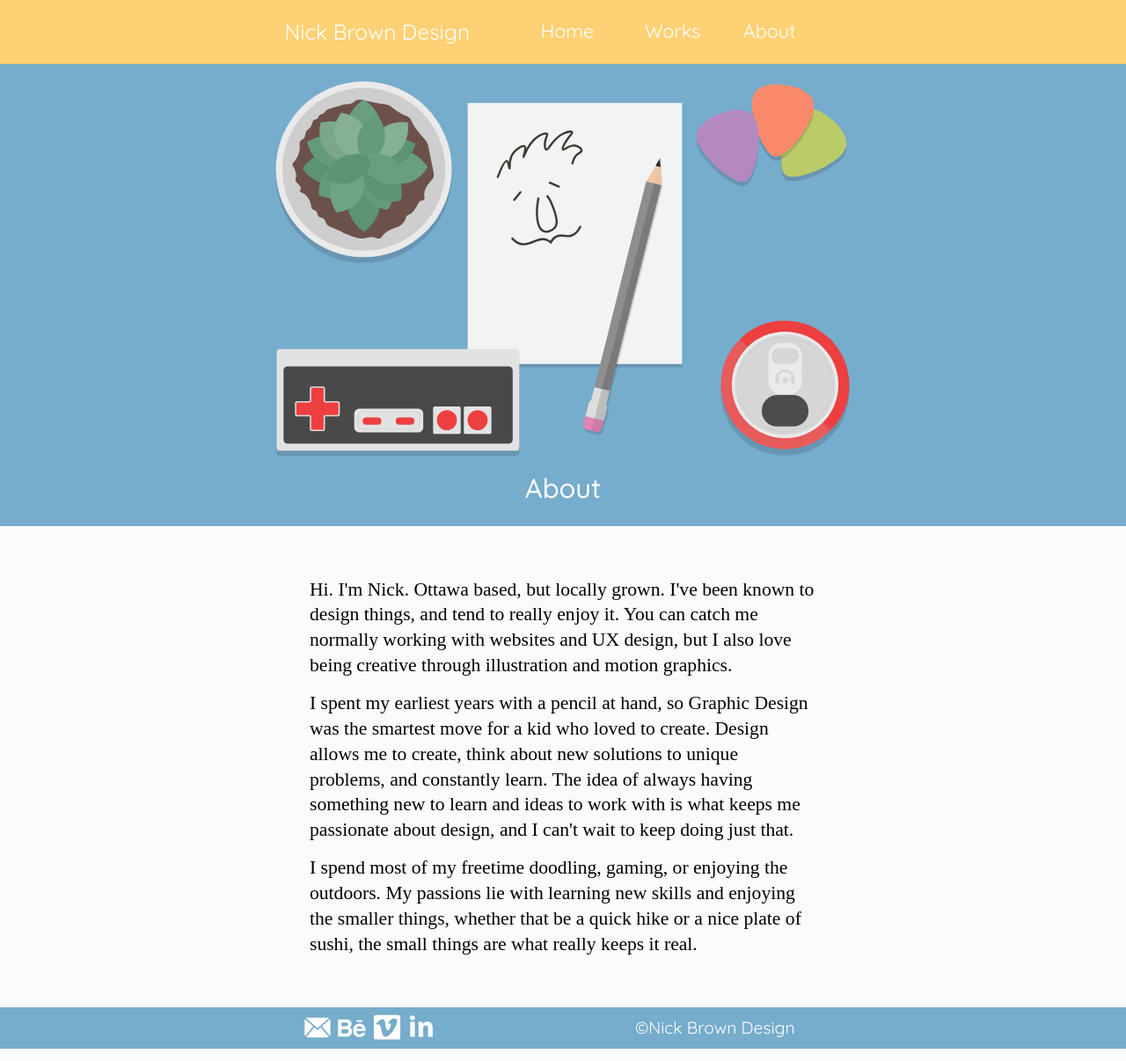
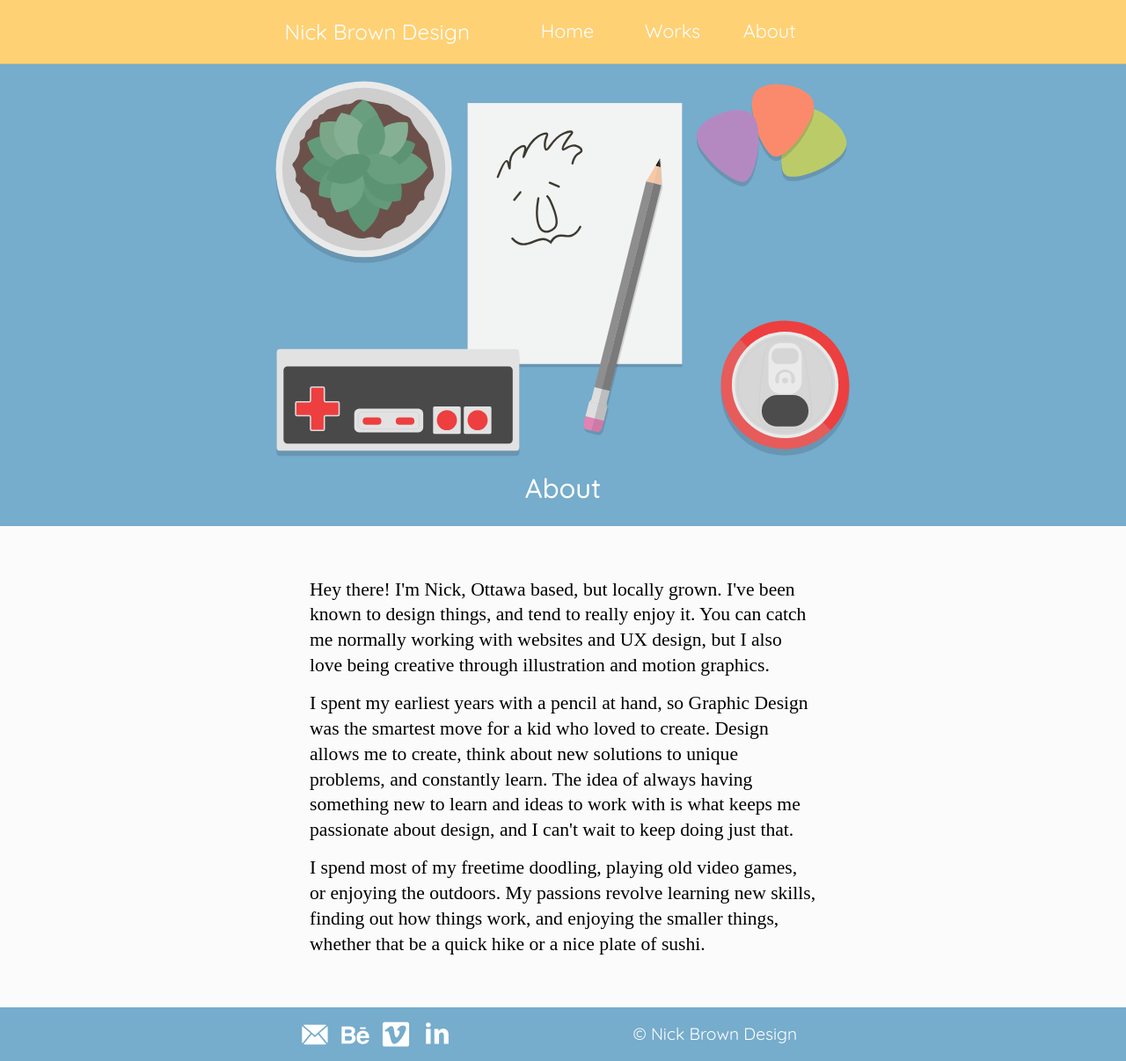
Before and after one commit to nicktgbrown/portfolio-site, a Jekyll site: the page built from about.html, in a window 1280 px wide. Shown: the whole page at 88% size. Built offline with Jekyll 4.4.1, drawn with Linux system fonts in a browser that asks for light colours; some web fonts are replaced.

Commit message:
Change about me, edit spacing on home, add to case 2

```diff
--- a/_layouts/default.html
+++ b/_layouts/default.html
@@ -61,33 +61,33 @@
   {{content}}
   </main>
 
-  <footer role="contentinfo" class="gutter-1-4 pad-t-1-4 pad-b-1-4">
+  <footer role="contentinfo" class="pad-t-1-2 pad-b-1-2">
     <div class="grid grid-middle max-length">
       <div class="unit unit-xs-1-2 unit-s-1-2 unit-m-1-2 unit-l-1-2 unit-xl-1-2">
         <div class="grid grid-middle">
           <div class="unit unit-xs-1-4 unit-s-1-4 unit-m-1-4 unit-l-1-4 unit-xl-1-4">
-            <a itemprop="email" class="gutter-1-8 icon right" href="mailto:whatsup@nickbrowndesign.ca">
+            <a itemprop="email" class="gutter-1-4 icon right" href="mailto:whatsup@nickbrowndesign.ca">
               <i class="icon i-32">
                 <img class="img-flex" src="{{site.baseurl}}/images/email.svg" alt="Email Me">
               </i>
             </a>
           </div>
           <div class="unit unit-xs-1-4-centered unit-s-1-4-centered unit-m-1-4-centered unit-l-1-4-centered unit-xl-1-4-centered">
-            <a class="gutter-1-8 icon" href="https://www.behance.net/ntgbrown">
+            <a class="gutter-1-4 icon" href="https://www.behance.net/ntgbrown">
               <i class="icon i-32">
                 <img class="img-flex" src="{{site.baseurl}}/images/behance-logo.svg" alt="Behance">
               </i>
             </a>
           </div>
           <div class="unit unit-xs-1-4-centered unit-s-1-4-centered unit-m-1-4-centered unit-l-1-4-centered unit-xl-1-4-centered">
-            <a class="gutter-1-8 icon" href="https://vimeo.com/user71123987">
+            <a class="gutter-1-4 icon" href="https://vimeo.com/user71123987">
               <i class="icon i-32">
                 <img class="img-flex" src="{{site.baseurl}}/images/vimeo-square-logo.svg" alt="Vimeo">
               </i>
             </a>
           </div>
           <div class="unit unit-xs-1-4 unit-s-1-4 unit-m-1-4 unit-l-1-4 unit-xl-1-4">
-            <a class="gutter-1-8 icon left" href="https://www.linkedin.com/in/nicholas-brown-66028b146/">
+            <a class="gutter-1-4 icon left" href="https://www.linkedin.com/in/nicholas-brown-66028b146/">
               <i class="icon i-32">
                 <img class="img-flex" src="{{site.baseurl}}/images/linkedin-logo.svg" alt="Linkedin">
               </i>
@@ -96,7 +96,7 @@
         </div>
       </div>
       <div id="data-author" itemscope itemprop="author" itemscope itemtype="http://schema.org/Person" class="unit unit-xs-1-2 unit-s-1-2 unit-m-1-2 unit-l-1-2 unit-xl-1-2 unit-content-center-vertical">
-        <h4 class="kilo right gutter-1-2 push-0">©<span itemprop="name">Nick Brown Design</span></h4>
+        <h4 class="kilo right gutter-1-2 push-0">©<span itemprop="name"> Nick Brown Design</span></h4>
       </div>
     </div>
   </footer>
--- a/about.html
+++ b/about.html
@@ -17,8 +17,8 @@ priority: .3
   </div>
 </div>
   <div itemprop="about" class="gutter-2 max-length center wrapper pad-t push-2">
-    <p class="mega push-1-2 pad-t">Hi. I'm Nick. Ottawa based, but locally grown. I've been known to design things, and tend to really enjoy it. You can catch me normally working with websites and UX design, but I also love being creative through illustration and motion graphics.</p>
+    <p class="mega push-1-2 pad-t">Hey there! I'm Nick, Ottawa based, but locally grown. I've been known to design things, and tend to really enjoy it. You can catch me normally working with websites and UX design, but I also love being creative through illustration and motion graphics.</p>
     <p class="mega push-1-2">I spent my earliest years with a pencil at hand, so Graphic Design was the smartest move for a kid who loved to create. Design allows me to create, think about new solutions to unique problems, and constantly learn. The idea of always having something new to learn and ideas to work with is what keeps me passionate about design, and I can't wait to keep doing just that.</p>
-    <p class="mega push-1-2">I spend most of my freetime doodling, gaming, or enjoying the outdoors. My passions lie with learning new skills and enjoying the smaller things, whether that be a quick hike or a nice plate of sushi, the small things are what really keeps it real.</p>
+    <p class="mega push-1-2">I spend most of my freetime doodling, playing old video games, or enjoying the outdoors. My passions revolve learning new skills, finding out how things work, and enjoying the smaller things, whether that be a quick hike or a nice plate of sushi.</p>
   </div>
 </div>
--- a/case2.html
+++ b/case2.html
@@ -40,5 +40,6 @@ priority: .7
     <p class="kilo push-0">text goes here</p>
     <h3 class="peta pad-t push-1-4">Final Product</h3>
     <p class="kilo">text goes here</p>
+    <a href="https://xd.adobe.com/view/c26daddf-324c-4f06-4c67-75c792c783dd-b45c/" target="_blank" class="button center island-1-2">Explore the Prototype!</a>
   </div>
 </div>
--- a/case4.html
+++ b/case4.html
@@ -42,7 +42,7 @@ priority: .7
       <iframe src="https://player.vimeo.com/video/294962902?color=6fa8c5&byline=0&portrait=0" style="position:absolute;top:0;left:0;width:100%;height:100%;" frameborder="0" webkitallowfullscreen mozallowfullscreen allowfullscreen id="parallax-video"></iframe>
     </div>
     <script src="https://player.vimeo.com/api/player.js"></script>
-    <p class="kilo push pad-t-1-2" aria-details="parallax-video">This video looks fun and interesting, while incorporating the parallax function in After Effects. The assets and artwork was created using Illustrator, while the rest was animated with After Effects using basic keyframes and effects to create the "shaking" of the buildings.</p>
+    <p class="kilo push pad-t-1-2" aria-details="parallax-video">This video was meant to be more fun, while incorporating the parallax function in After Effects. The assets and artwork was created using Illustrator, while the rest was animated with After Effects using basic keyframes and effects to create the "shaking" of the buildings.</p>
     <h3 class="peta push-1-2">Bagel Boy Takes a Stroll</h3>
     <div class="fadeup" style="padding:56.25% 0 0 0;position:relative;">
       <iframe src="https://player.vimeo.com/video/261416802?color=6fa8c5&byline=0&portrait=0" style="position:absolute;top:0;left:0;width:100%;height:100%;" frameborder="0" webkitallowfullscreen mozallowfullscreen allowfullscreen id="bagelboy-video"></iframe>
--- a/css/main.css
+++ b/css/main.css
@@ -45,8 +45,9 @@ nav a {
 }
 
 nav a:hover {
-  opacity: .7;
   text-decoration: underline;
+  opacity: .6;
+  transition: all .15s ease-in-out;
 }
 
 nav .nav {
@@ -98,6 +99,17 @@ footer a:hover {
   animation-iteration-count: infinite;
   animation-duration: 3s;
   height: 3em;
+}
+
+@keyframes arrow-float-hover {
+  0%, 50%, 100% {transform: translateY(0);}
+  25%, 75% {transform: translateY(-.4em);}
+}
+
+.arrow-float:hover {
+  animation-iteration-count: 1;
+  animation-name: arrow-float-hover;
+  animation-duration: .8s;
 }
 
 .grid h3 {
```
Also changed, not shown: _layouts/default-backup.html (deleted, +0 -86 lines), index.html (+4 -4 lines), README.md, wireframe.png (deleted).
